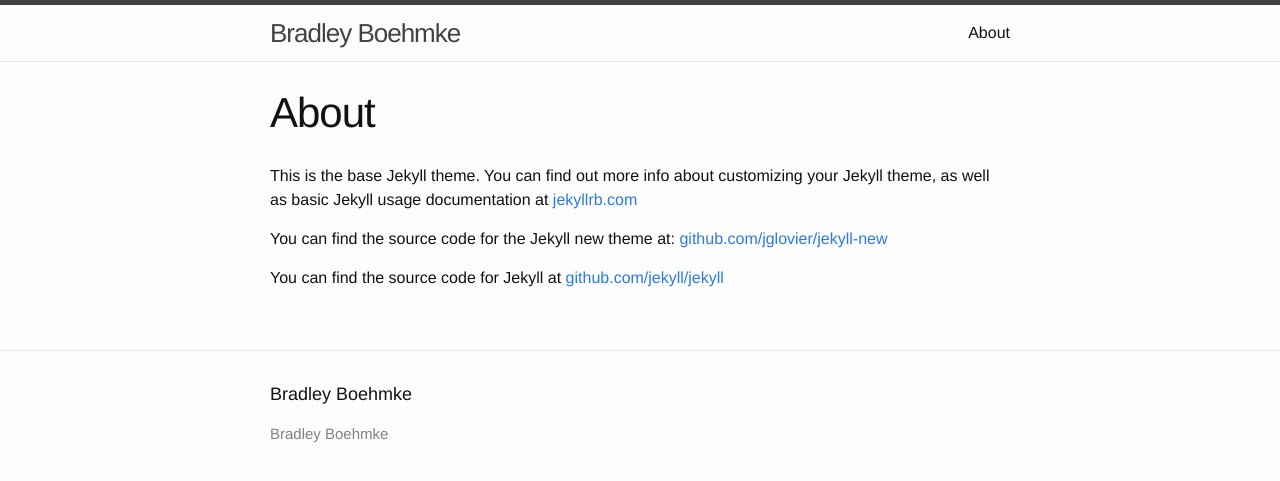
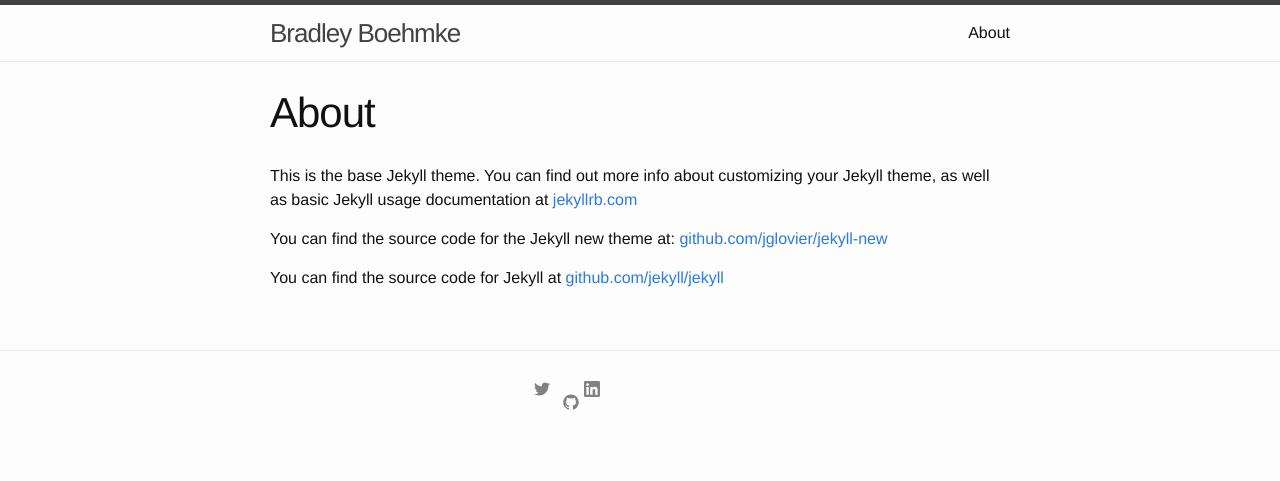
Before and after one commit to bradleyboehmke/bradleyboehmke, a Jekyll site: the page built from about.md, in a window 1280 px wide. Shown: the top 481 px of the page. Built offline with Jekyll 4.4.1, drawn with Linux system fonts in a browser that asks for light colours.

Commit message:
Update footer.html

```diff
--- a/_includes/footer.html
+++ b/_includes/footer.html
@@ -2,47 +2,30 @@
 
   <div class="wrapper">
 
-    <h2 class="footer-heading">{{ site.title }}</h2>
-
     <div class="footer-col-wrapper">
       <div class="footer-col  footer-col-1">
-        <ul class="contact-list">
-          <li>{{ site.title }}</li>
-          <li><a href="mailto:{{ site.email }}">{{ site.email }}</a></li>
-        </ul>
       </div>
 
       <div class="footer-col  footer-col-2">
-        <ul class="social-media-list">
-          {% if site.github_username %}
-          <li>
-            <a href="https://github.com/{{ site.github_username }}">
-              <span class="icon  icon--github">
-                <svg viewBox="0 0 16 16">
-                  <path fill="#828282" d="M7.999,0.431c-4.285,0-7.76,3.474-7.76,7.761 c0,3.428,2.223,6.337,5.307,7.363c0.388,0.071,0.53-0.168,0.53-0.374c0-0.184-0.007-0.672-0.01-1.32 c-2.159,0.469-2.614-1.04-2.614-1.04c-0.353-0.896-0.862-1.135-0.862-1.135c-0.705-0.481,0.053-0.472,0.053-0.472 c0.779,0.055,1.189,0.8,1.189,0.8c0.692,1.186,1.816,0.843,2.258,0.645c0.071-0.502,0.271-0.843,0.493-1.037 C4.86,11.425,3.049,10.76,3.049,7.786c0-0.847,0.302-1.54,0.799-2.082C3.768,5.507,3.501,4.718,3.924,3.65 c0,0,0.652-0.209,2.134,0.796C6.677,4.273,7.34,4.187,8,4.184c0.659,0.003,1.323,0.089,1.943,0.261 c1.482-1.004,2.132-0.796,2.132-0.796c0.423,1.068,0.157,1.857,0.077,2.054c0.497,0.542,0.798,1.235,0.798,2.082 c0,2.981-1.814,3.637-3.543,3.829c0.279,0.24,0.527,0.713,0.527,1.437c0,1.037-0.01,1.874-0.01,2.129 c0,0.208,0.14,0.449,0.534,0.373c3.081-1.028,5.302-3.935,5.302-7.362C15.76,3.906,12.285,0.431,7.999,0.431z"/>
-                </svg>
-              </span>
-
-              <span class="username">{{ site.github_username }}</span>
-            </a>
-          </li>
-          {% endif %}
-
-          {% if site.twitter_username %}
-          <li>
-            <a href="https://twitter.com/{{ site.twitter_username }}">
-              <span class="icon  icon--twitter">
-                <svg viewBox="0 0 16 16">
+          <p>
+            <a target="_blank" title="Tweet me on Twitter" href="http://www.twitter.com/bradleyboehmke">
+            <svg width="25" height="25">
                   <path fill="#828282" d="M15.969,3.058c-0.586,0.26-1.217,0.436-1.878,0.515c0.675-0.405,1.194-1.045,1.438-1.809
                   c-0.632,0.375-1.332,0.647-2.076,0.793c-0.596-0.636-1.446-1.033-2.387-1.033c-1.806,0-3.27,1.464-3.27,3.27 c0,0.256,0.029,0.506,0.085,0.745C5.163,5.404,2.753,4.102,1.14,2.124C0.859,2.607,0.698,3.168,0.698,3.767 c0,1.134,0.577,2.135,1.455,2.722C1.616,6.472,1.112,6.325,0.671,6.08c0,0.014,0,0.027,0,0.041c0,1.584,1.127,2.906,2.623,3.206 C3.02,9.402,2.731,9.442,2.433,9.442c-0.211,0-0.416-0.021-0.615-0.059c0.416,1.299,1.624,2.245,3.055,2.271 c-1.119,0.877-2.529,1.4-4.061,1.4c-0.264,0-0.524-0.015-0.78-0.046c1.447,0.928,3.166,1.469,5.013,1.469 c6.015,0,9.304-4.983,9.304-9.304c0-0.142-0.003-0.283-0.009-0.423C14.976,4.29,15.531,3.714,15.969,3.058z"/>
                 </svg>
-              </span>
+            </a>
 
-              <span class="username">{{ site.twitter_username }}</span>
+             <a target="_blank" title="Fork me on GitHub" href="https://github.com/bradleyboehmke">
+                <span class="icon  icon--github">
+                <svg width="25" height="25">
+                  <path fill="#828282" d="M7.999,0.431c-4.285,0-7.76,3.474-7.76,7.761 c0,3.428,2.223,6.337,5.307,7.363c0.388,0.071,0.53-0.168,0.53-0.374c0-0.184-0.007-0.672-0.01-1.32 c-2.159,0.469-2.614-1.04-2.614-1.04c-0.353-0.896-0.862-1.135-0.862-1.135c-0.705-0.481,0.053-0.472,0.053-0.472 c0.779,0.055,1.189,0.8,1.189,0.8c0.692,1.186,1.816,0.843,2.258,0.645c0.071-0.502,0.271-0.843,0.493-1.037 C4.86,11.425,3.049,10.76,3.049,7.786c0-0.847,0.302-1.54,0.799-2.082C3.768,5.507,3.501,4.718,3.924,3.65 c0,0,0.652-0.209,2.134,0.796C6.677,4.273,7.34,4.187,8,4.184c0.659,0.003,1.323,0.089,1.943,0.261 c1.482-1.004,2.132-0.796,2.132-0.796c0.423,1.068,0.157,1.857,0.077,2.054c0.497,0.542,0.798,1.235,0.798,2.082 c0,2.981-1.814,3.637-3.543,3.829c0.279,0.24,0.527,0.713,0.527,1.437c0,1.037-0.01,1.874-0.01,2.129 c0,0.208,0.14,0.449,0.534,0.373c3.081-1.028,5.302-3.935,5.302-7.362C15.76,3.906,12.285,0.431,7.999,0.431z"/>
+                </svg>
             </a>
-          </li>
-          {% endif %}
-        </ul>
+
+            <a target="_blank" title="Link up with me on LinkedIn" href="https://www.linkedin.com/in/brad-boehmke-ph-d-9b0a257">
+                <svg xmlns="http://www.w3.org/2000/svg"  width="25" height="25" fill-rule="evenodd" clip-rule="evenodd" stroke-linejoin="round" stroke-miterlimit="1.414"><path fill="#828282" d="M13.632 13.635h-2.37V9.922c0-.886-.018-2.025-1.234-2.025-1.235 0-1.424.964-1.424 1.96v3.778h-2.37V6H8.51V7.04h.03c.318-.6 1.092-1.233 2.247-1.233 2.4 0 2.845 1.58 2.845 3.637v4.188zM3.558 4.955c-.762 0-1.376-.617-1.376-1.377 0-.758.614-1.375 1.376-1.375.76 0 1.376.617 1.376 1.375 0 .76-.617 1.377-1.376 1.377zm1.188 8.68H2.37V6h2.376v7.635zM14.816 0H1.18C.528 0 0 .516 0 1.153v13.694C0 15.484.528 16 1.18 16h13.635c.652 0 1.185-.516 1.185-1.153V1.153C16 .516 15.467 0 14.815 0z" fill-rule="nonzero"/></svg>
+            </a>
+          </p>
       </div>
 
       <div class="footer-col  footer-col-3">
```
